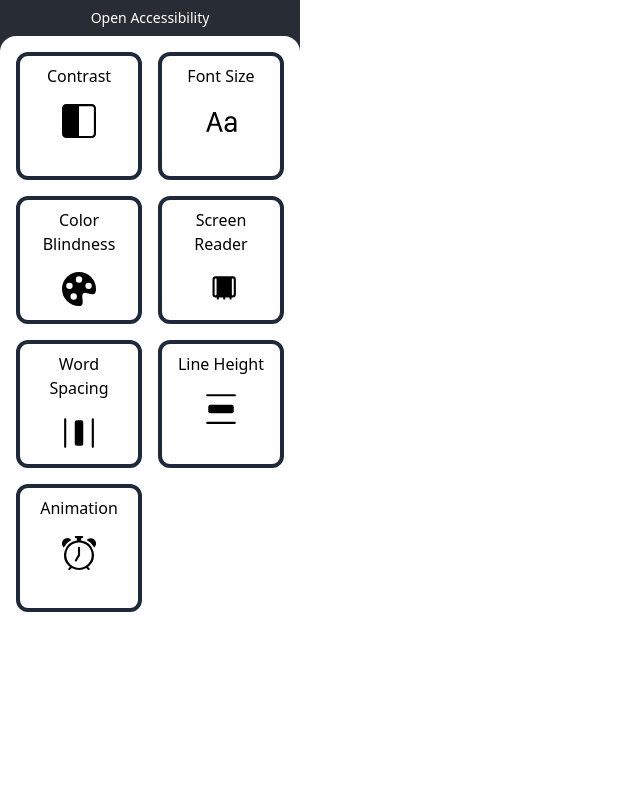
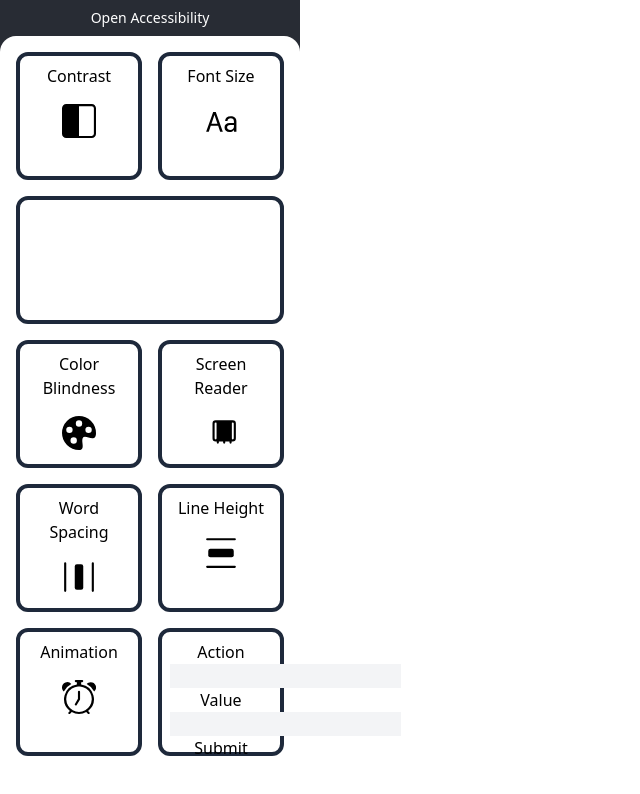
Before and after one commit to MaxMaeder/Open-Accessibility, a React (Create React App) app in the folder open-accessibility/: page / in a window 1280 px wide. Shown: the top 794 px of the page, without its empty margins (0-640 px from the left). Built offline with nearby package versions, Linux system fonts and the light colour scheme.

Commit message:
Began implementing dropdown component and added a testing form component

```diff
--- a/open-accessibility/src/App.js
+++ b/open-accessibility/src/App.js
@@ -2,6 +2,8 @@ import "./App.css";
 import { useState } from "react";
 
 import SquareButton from "./components/square-button";
+import Dropdown from "./components/dropdown";
+import TestingForm from "./components/testing_form";
 import { sendMsg } from "./util/tabMessaging";
 
 function App() {
@@ -26,6 +28,8 @@ function App() {
           <SquareButton text="Font Size" icon={<svg xmlns="http://www.w3.org/2000/svg" width="34" height="34" fill="currentColor" class="bi bi-type mx-auto mt-4" viewBox="0 0 16 16">
             <path d="m2.244 13.081.943-2.803H6.66l.944 2.803H8.86L5.54 3.75H4.322L1 13.081h1.244zm2.7-7.923L6.34 9.314H3.51l1.4-4.156h.034zm9.146 7.027h.035v.896h1.128V8.125c0-1.51-1.114-2.345-2.646-2.345-1.736 0-2.59.916-2.666 2.174h1.108c.068-.718.595-1.19 1.517-1.19.971 0 1.518.52 1.518 1.464v.731H12.19c-1.647.007-2.522.8-2.522 2.058 0 1.319.957 2.18 2.345 2.18 1.06 0 1.716-.43 2.078-1.011zm-1.763.035c-.752 0-1.456-.397-1.456-1.244 0-.65.424-1.115 1.408-1.115h1.805v.834c0 .896-.752 1.525-1.757 1.525z" />
           </svg>} />
+
+          <Dropdown></Dropdown>
 
           <SquareButton text="Color Blindness" icon={<svg xmlns="http://www.w3.org/2000/svg" width="34" height="34" fill="currentColor" class="bi bi-palette-fill mx-auto mt-4" viewBox="0 0 16 16">
             <path d="M12.433 10.07C14.133 10.585 16 11.15 16 8a8 8 0 1 0-8 8c1.996 0 1.826-1.504 1.649-3.08-.124-1.101-.252-2.237.351-2.92.465-.527 1.42-.237 2.433.07zM8 5a1.5 1.5 0 1 1 0-3 1.5 1.5 0 0 1 0 3zm4.5 3a1.5 1.5 0 1 1 0-3 1.5 1.5 0 0 1 0 3zM5 6.5a1.5 1.5 0 1 1-3 0 1.5 1.5 0 0 1 3 0zm.5 6.5a1.5 1.5 0 1 1 0-3 1.5 1.5 0 0 1 0 3z" />
@@ -56,6 +60,8 @@ function App() {
             <path d="M6.5 0a.5.5 0 0 0 0 1H7v1.07a7.001 7.001 0 0 0-3.273 12.474l-.602.602a.5.5 0 0 0 .707.708l.746-.746A6.97 6.97 0 0 0 8 16a6.97 6.97 0 0 0 3.422-.892l.746.746a.5.5 0 0 0 .707-.708l-.601-.602A7.001 7.001 0 0 0 9 2.07V1h.5a.5.5 0 0 0 0-1h-3zm1.038 3.018a6.093 6.093 0 0 1 .924 0 6 6 0 1 1-.924 0zM0 3.5c0 .753.333 1.429.86 1.887A8.035 8.035 0 0 1 4.387 1.86 2.5 2.5 0 0 0 0 3.5zM13.5 1c-.753 0-1.429.333-1.887.86a8.035 8.035 0 0 1 3.527 3.527A2.5 2.5 0 0 0 13.5 1z" />
           </svg>} />
 
+          <TestingForm></TestingForm>
+
         </div>
       </header>
     </div>
--- /dev/null
+++ b/open-accessibility/src/components/dropdown.js
@@ -0,0 +1,18 @@
+import { useState } from "react";
+import { motion } from "framer-motion"
+
+
+export default function Dropdown(props) {
+    const [enabled, setEnabled] = useState(false);
+
+    return (
+        <motion.div className={"border-slate-800 border-4 rounded-xl h-32 text-black font-medium p-2 col-span-2"
+            + (enabled ? " bg-slate-700 text-white" : "")}
+            onClick={() => { setEnabled(!enabled); props.onClick() }}
+            whileHover={{ scale: 1.1 }}
+        >
+            {props.text}
+            {props.icon}
+        </motion.div>
+    )
+}
--- /dev/null
+++ b/open-accessibility/src/components/testing_form.js
@@ -0,0 +1,21 @@
+import React, { createRef } from 'react';
+import { sendMsg } from "../util/tabMessaging";
+
+export default function TestingForm() {
+    const actionRef = createRef();
+    const valueRef = createRef();
+
+    return (
+        <form class={"border-slate-800 border-4 rounded-xl h-32 text-black font-medium p-2"}>
+            <div class={"w-50"}>
+                <label htmlFor="action">Action</label>
+                <input id="action" class={"bg-gray-100"} type="text" ref={actionRef} />
+                <label htmlFor="value">Value</label>
+                <input id="value" class={"bg-gray-100"} type="text" ref={valueRef} />
+                <button type="submit" onClick={() => {
+                    sendMsg(actionRef.current.value, valueRef.current.value);
+                }}>Submit</button>
+            </div>
+        </form>
+    );
+}
```
